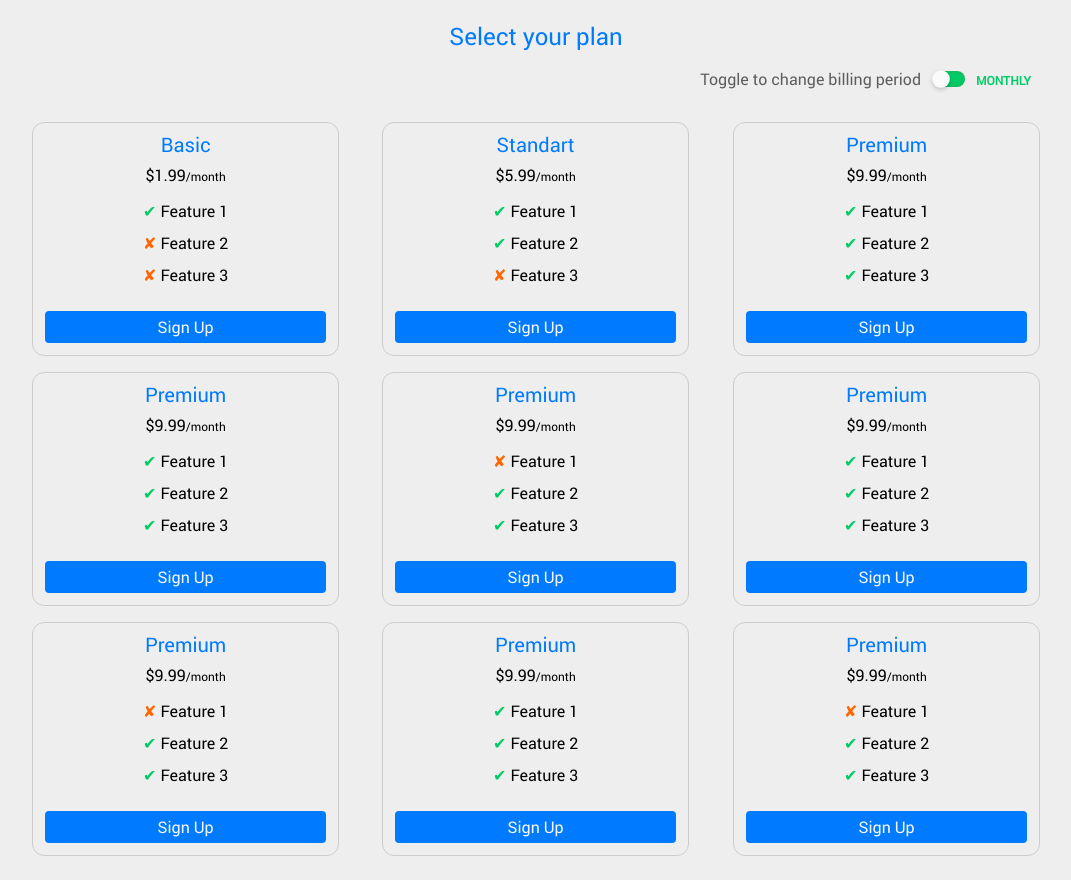
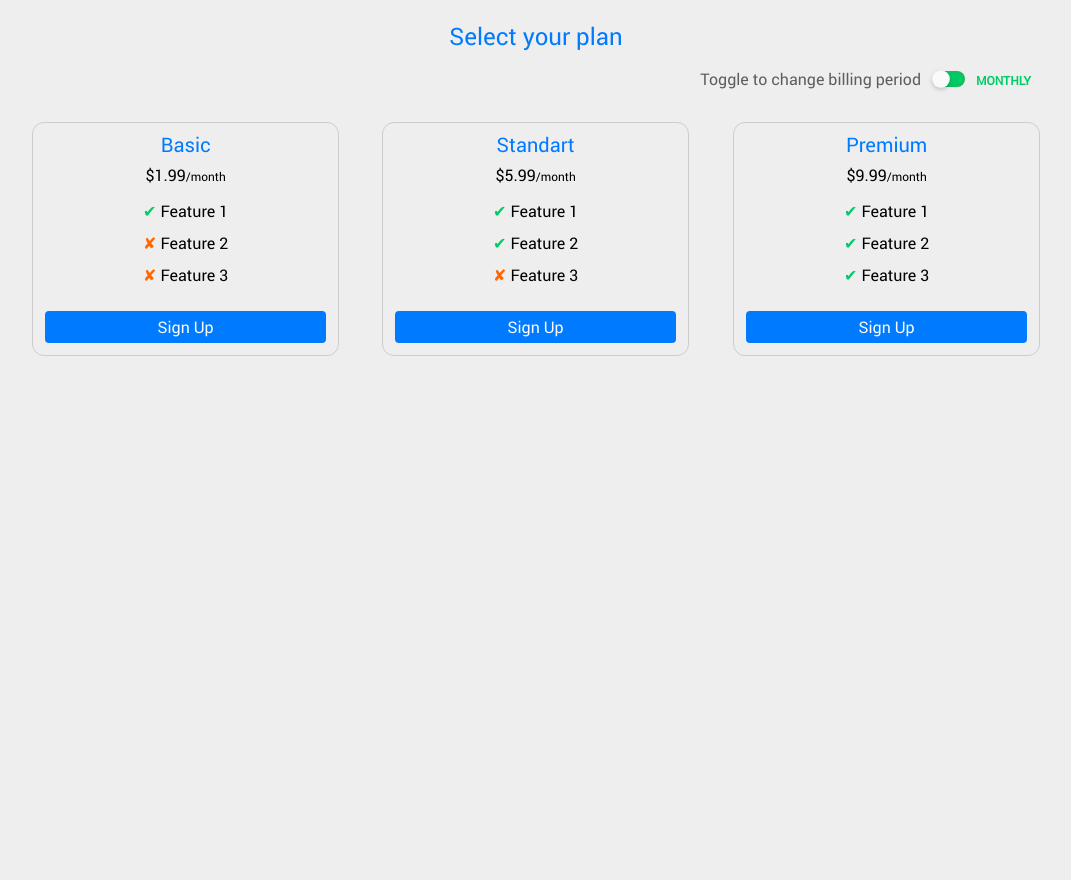
Before and after one commit to Olexandr-Trubin-Koshyk/select-plan, a website built with Parcel: page src/index.html in a window 1280 px wide. Shown: the whole page, without its empty margins (104-1175 px from the left). After the commit the page ends 800 px from the top, so only its background shows below. Built offline with nearby package versions, Linux system fonts and the light colour scheme.

Commit message:
remove redundant data & fix toggle style

```diff
--- a/src/scripts/data/avialiblePlans.js
+++ b/src/scripts/data/avialiblePlans.js
@@ -56,119 +56,5 @@ export const avialiblePlans = [
         isAvialible: true,
       },
     ],
-  }, {
-    id: 'dummy-test-id-3',
-    name: 'Premium',
-    monthPrice: 9.99,
-    yearPrice: 99.99,
-    features: [
-      {
-        featureName: 'Feature 1',
-        isAvialible: true,
-      },
-      {
-        featureName: 'Feature 2',
-        isAvialible: true,
-      },
-      {
-        featureName: 'Feature 3',
-        isAvialible: true,
-      },
-    ],
-  }, {
-    id: 'dummy-test-id-4',
-    name: 'Premium',
-    monthPrice: 9.99,
-    yearPrice: 99.99,
-    features: [
-      {
-        featureName: 'Feature 1',
-        isAvialible: false,
-      },
-      {
-        featureName: 'Feature 2',
-        isAvialible: true,
-      },
-      {
-        featureName: 'Feature 3',
-        isAvialible: true,
-      },
-    ],
-  }, {
-    id: 'dummy-test-id-3',
-    name: 'Premium',
-    monthPrice: 9.99,
-    yearPrice: 99.99,
-    features: [
-      {
-        featureName: 'Feature 1',
-        isAvialible: true,
-      },
-      {
-        featureName: 'Feature 2',
-        isAvialible: true,
-      },
-      {
-        featureName: 'Feature 3',
-        isAvialible: true,
-      },
-    ],
-  }, {
-    id: 'dummy-test-id-4',
-    name: 'Premium',
-    monthPrice: 9.99,
-    yearPrice: 99.99,
-    features: [
-      {
-        featureName: 'Feature 1',
-        isAvialible: false,
-      },
-      {
-        featureName: 'Feature 2',
-        isAvialible: true,
-      },
-      {
-        featureName: 'Feature 3',
-        isAvialible: true,
-      },
-    ],
-  }, {
-    id: 'dummy-test-id-3',
-    name: 'Premium',
-    monthPrice: 9.99,
-    yearPrice: 99.99,
-    features: [
-      {
-        featureName: 'Feature 1',
-        isAvialible: true,
-      },
-      {
-        featureName: 'Feature 2',
-        isAvialible: true,
-      },
-      {
-        featureName: 'Feature 3',
-        isAvialible: true,
-      },
-    ],
-  }, {
-    id: 'dummy-test-id-4',
-    name: 'Premium',
-    monthPrice: 9.99,
-    yearPrice: 99.99,
-    features: [
-      {
-        featureName: 'Feature 1',
-        isAvialible: false,
-      },
-      {
-        featureName: 'Feature 2',
-        isAvialible: true,
-      },
-      {
-        featureName: 'Feature 3',
-        isAvialible: true,
-      },
-    ],
   },
 ];
--- a/src/styles/ui/toggle.scss
+++ b/src/styles/ui/toggle.scss
@@ -2,7 +2,7 @@
   position: relative;
   width: 4vh;
   height: 2vh;
-  -webkit-appearance: none;
+  appearance: none;
   background: $green-color;
   outline: none;
   border-radius: 2vh;
```
